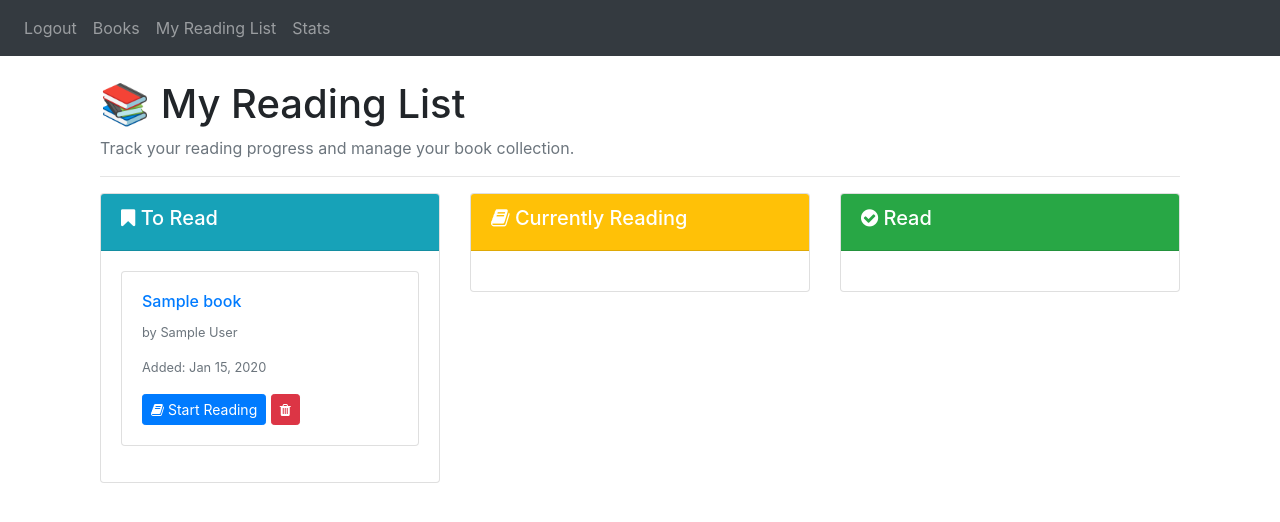
After one commit to izaymelissza/Booktracker, a Flask app: page /my-reading-list in a window 1280 px wide. The commit adds this page. Shown: the top 522 px of the page. Run offline with Flask 3, Linux system fonts and the light colour scheme; a user stored in the database is signed in; tables that the repository leaves empty hold one stand-in row (values such as "Sample post"); some libraries are stand-ins or nearby versions.

Commit message:
feat: implement adding books to reading list: to read, currently reading and read

```diff
--- a/website/models.py
+++ b/website/models.py
@@ -23,7 +23,7 @@ class Reading_List(db.Model):
     user_id = db.Column(db.Integer, db.ForeignKey('user.id'), nullable=False)
     book_id = db.Column(db.Integer, db.ForeignKey('book.id'), nullable=False)
     status = db.Column(db.Enum('TO_READ', 'READING', 'READ'), default='TO_READ')
-    added_at = db.Column(db.DateTime(timezone=True), default=func.now())
+    added_at = db.Column(db.Date(), nullable=True)
     started_reading_at = db.Column(db.Date(), nullable=True)
     finished_reading_at = db.Column(db.Date(), nullable=True)
 
--- a/website/templates/base.html
+++ b/website/templates/base.html
@@ -27,7 +27,7 @@
                 {% if user.is_authenticated %}
                 <a class="nav-item nav-link" id="logout" href="/logout">Logout</a>
                 <a class="nav-item nav-link" id="books" href="/books">Books</a>
-                <a class="nav-item nav-link" id="reading-lists" href="/reading-lists">Reading Lists</a>
+                <a class="nav-item nav-link" id="reading-list" href="/my-reading-list">My Reading List</a>
                 <a class="nav-item nav-link" id="stats" href="/stats">Stats</a>
                 {% else %}
                 <a class="nav-item nav-link" id="login" href="/login">Login</a>
--- /dev/null
+++ b/website/templates/my_reading_list.html
@@ -0,0 +1,144 @@
+{% extends "base.html" %}
+{% block title %}My Reading List{% endblock %}
+
+{% block content %}
+<div class="container mt-4">
+    <h1>📚 My Reading List</h1>
+    <p class="text-muted">Track your reading progress and manage your book collection.</p>
+
+    <hr>
+
+    {% if reading_list %}
+    <div class="row">
+        <!-- TO_READ column -->
+        <div class="col-md-4">
+            <div class="card">
+                <div class="card-header bg-info text-white">
+                    <h5><i class="fa fa-bookmark"></i> To Read</h5>
+                </div>
+                <div class="card-body">
+                    {% for entry in reading_list %}
+                        {% if entry.status == 'TO_READ' %}
+                        <div class="card mb-3">
+                            <div class="card-body">
+                                <h6 class="card-title">
+                                    <a href="/books/{{ entry.book.id }}">{{ entry.book.title }}</a>
+                                </h6>
+                                <p class="card-text text-muted small">by {{ entry.book.author }}</p>
+                                <p class="text-muted small">Added: {{ entry.added_at.strftime('%b %d, %Y') }}</p>
+
+                                <!-- Action buttons -->
+                                <form method="POST" action="/reading-list/{{ entry.id }}/update-status" style="display: inline;">
+                                    <input type="hidden" name="status" value="READING">
+                                    <button type="submit" class="btn btn-sm btn-primary">
+                                        <i class="fa fa-book"></i> Start Reading
+                                    </button>
+                                </form>
+
+                                <form method="POST" action="/reading-list/{{ entry.id }}/remove" style="display: inline;">
+                                    <button type="submit" class="btn btn-sm btn-danger"
+                                            onclick="return confirm('Remove this book from your reading list?')">
+                                        <i class="fa fa-trash"></i>
+                                    </button>
+                                </form>
+                            </div>
+                        </div>
+                        {% endif %}
+                    {% endfor %}
+                </div>
+            </div>
+        </div>
+
+        <!-- READING column -->
+        <div class="col-md-4">
+            <div class="card">
+                <div class="card-header bg-warning text-white">
+                    <h5><i class="fa fa-book"></i> Currently Reading</h5>
+                </div>
+                <div class="card-body">
+                    {% for entry in reading_list %}
+                        {% if entry.status == 'READING' %}
+                        <div class="card mb-3">
+                            <div class="card-body">
+                                <h6 class="card-title">
+                                    <a href="/books/{{ entry.book.id }}">{{ entry.book.title }}</a>
+                                </h6>
+                                <p class="card-text text-muted small">by {{ entry.book.author }}</p>
+                                <p class="text-muted small">Started: {{ entry.started_reading_at or 'N/A' }}</p>
+
+                                <!-- Action buttons -->
+                                <form method="POST" action="/reading-list/{{ entry.id }}/update-status" style="display: inline;">
+                                    <input type="hidden" name="status" value="READ">
+                                    <button type="submit" class="btn btn-sm btn-success">
+                                        <i class="fa fa-check"></i> Mark as Read
+                                    </button>
+                                </form>
+
+                                <form method="POST" action="/reading-list/{{ entry.id }}/update-status" style="display: inline;">
+                                    <input type="hidden" name="status" value="TO_READ">
+                                    <button type="submit" class="btn btn-sm btn-secondary">
+                                        <i class="fa fa-undo"></i>
+                                    </button>
+                                </form>
+
+                                <form method="POST" action="/reading-list/{{ entry.id }}/remove" style="display: inline;">
+                                    <button type="submit" class="btn btn-sm btn-danger"
+                                            onclick="return confirm('Remove this book from your reading list?')">
+                                        <i class="fa fa-trash"></i>
+                                    </button>
+                                </form>
+                            </div>
+                        </div>
+                        {% endif %}
+                    {% endfor %}
+                </div>
+            </div>
+        </div>
+
+        <!-- READ column -->
+        <div class="col-md-4">
+            <div class="card">
+                <div class="card-header bg-success text-white">
+                    <h5><i class="fa fa-check-circle"></i> Read</h5>
+                </div>
+                <div class="card-body">
+                    {% for entry in reading_list %}
+                        {% if entry.status == 'READ' %}
+                        <div class="card mb-3">
+                            <div class="card-body">
+                                <h6 class="card-title">
+                                    <a href="/books/{{ entry.book.id }}">{{ entry.book.title }}</a>
+                                </h6>
+                                <p class="card-text text-muted small">by {{ entry.book.author }}</p>
+                                <p class="text-muted small">Finished: {{ entry.finished_reading_at or 'N/A' }}</p>
+
+                                <!-- Action buttons -->
+                                <form method="POST" action="/reading-list/{{ entry.id }}/update-status" style="display: inline;">
+                                    <input type="hidden" name="status" value="READING">
+                                    <button type="submit" class="btn btn-sm btn-warning">
+                                        <i class="fa fa-undo"></i> Re-read
+                                    </button>
+                                </form>
+
+                                <form method="POST" action="/reading-list/{{ entry.id }}/remove" style="display: inline;">
+                                    <button type="submit" class="btn btn-sm btn-danger"
+                                            onclick="return confirm('Remove this book from your reading list?')">
+                                        <i class="fa fa-trash"></i>
+                                    </button>
+                                </form>
+                            </div>
+                        </div>
+                        {% endif %}
+                    {% endfor %}
+                </div>
+            </div>
+        </div>
+    </div>
+    {% else %}
+    <div class="alert alert-info">
+        <h4>Your reading list is empty!</h4>
+        <p>Start by browsing <a href="/books">books</a> and adding them to your reading list.</p>
+    </div>
+    {% endif %}
+</div>
+{% endblock %}
--- a/website/views.py
+++ b/website/views.py
@@ -1,8 +1,9 @@
 from flask import Blueprint, render_template, request, flash, redirect, url_for
 from flask_login import login_required, current_user
 from .decorators import admin_required
-from .models import Book, Review
+from .models import Book, Review, Reading_List
 from . import db
+from datetime import datetime
 
 views = Blueprint('views', __name__)
 
@@ -210,10 +211,73 @@ def delete_review(review_id):
     flash('Review deleted successfully!', category='success')
     return redirect(url_for('views.book_detail', book_id=book_id))
 
-@views.route('/reading-lists')
+@views.route('/my-reading-list')
 @login_required
-def reading_lists():
-    return "<p>reading lists</p>"
+def my_reading_list():
+    reading_list = Reading_List.query.filter_by(user_id=current_user.id).order_by(Reading_List.added_at.desc()).all()
+
+    return render_template('my_reading_list.html', reading_list=reading_list, user=current_user)
+
+@views.route('/books/<int:book_id>/add-to-reading-list', methods=['POST'])
+@login_required
+def add_to_reading_list(book_id):
+    book = Book.query.get_or_404(book_id)
+
+    # Status a form-ból
+    status = request.form.get('status', 'TO_READ')
+
+    # Ellenőrizzük: már hozzáadta-e a user
+    existing_entry = Reading_List.query.filter_by(user_id=current_user.id, book_id=book_id).first()
+
+    if existing_entry:
+        # Ha már létezik → UPDATE a status-t!
+        existing_entry.status = status
+
+        # Update dátumok status alapján (csak DATE, nem DateTime!)
+        if status == 'READING' and not existing_entry.started_reading_at:
+            existing_entry.started_reading_at = datetime.now().date()
+        elif status == 'READ' and not existing_entry.finished_reading_at:
+            existing_entry.finished_reading_at = datetime.now().date()
+
+        db.session.commit()
+
+        # Szöveges status-ok
+        status_text = {
+            'TO_READ': 'To Read',
+            'READING': 'Currently Reading',
+            'READ': 'Read'
+        }.get(status, status)
+
+        flash(f'"{book.title}" moved to {status_text}!', category='success')
+    else:
+        # Új bejegyzés létrehozása
+        new_entry = Reading_List(
+            user_id=current_user.id,
+            book_id=book_id,
+            status=status
+        )
+
+        # Dátumok beállítása (csak DATE, nem DateTime!)
+        if status == 'READING':
+            new_entry.started_reading_at = datetime.now().date()
+        elif status == 'READ':
+            new_entry.finished_reading_at = datetime.now().date()
+
+        db.session.add(new_entry)
+        db.session.commit()
+
+        # Szöveges status
+        status_text = {
+            'TO_READ': 'To Read',
+            'READING': 'Currently Reading',
+            'READ': 'Read'
+        }.get(status, status)
+
+        flash(f'"{book.title}" added to {status_text}!', category='success')
+
+    return redirect(url_for('views.book_detail', book_id=book_id))
+
+
 
 @views.route('/stats')
 @login_required
```
Also changed, not shown: website/templates/book_detail.html (+30 -2 lines).
